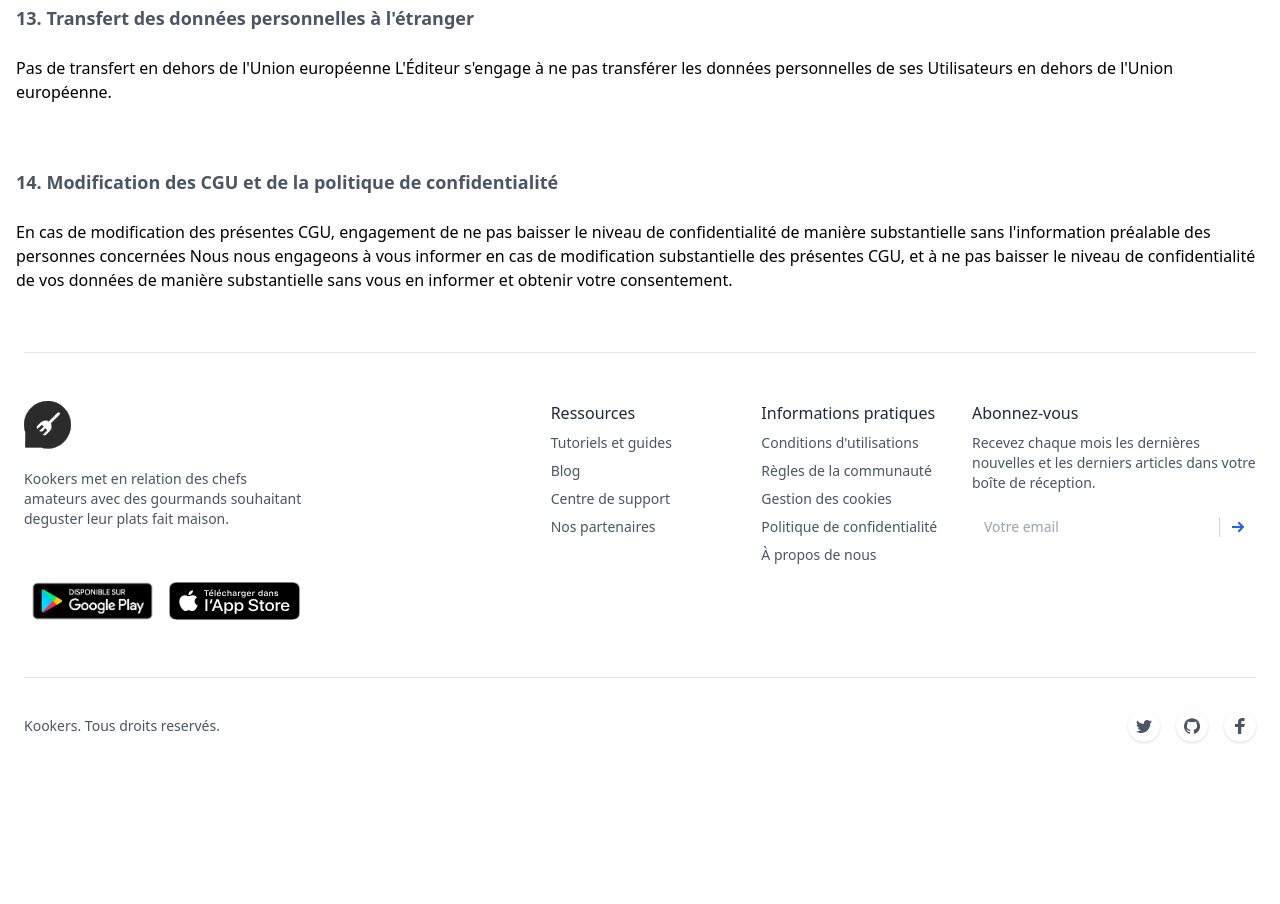
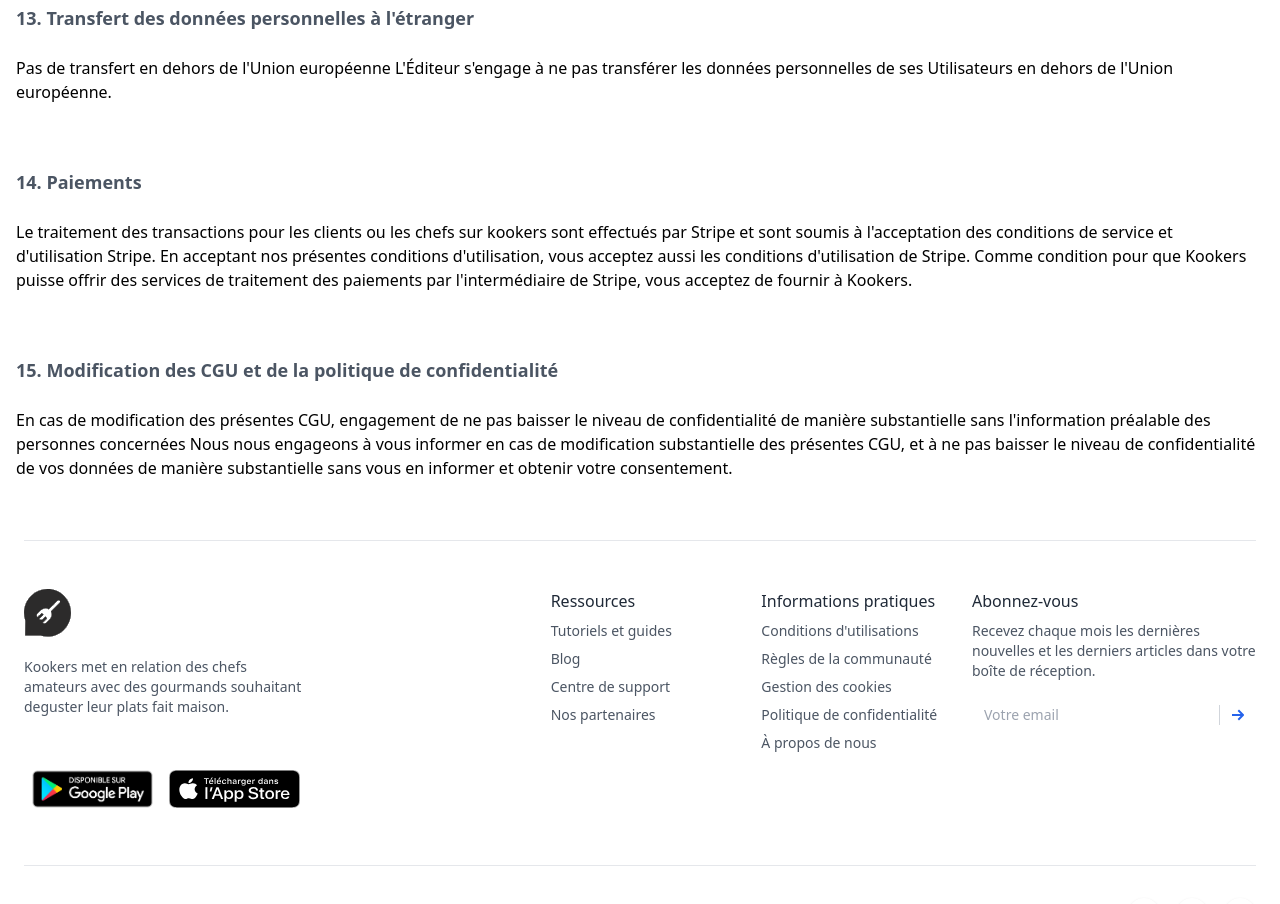
Before and after one commit to princefr/kookers_website, a Next.js app: page /terms in a window 1280 px wide. Shown: the part 3300-4204 px from the top of the page. Before the commit the page ends 4074 px from the top, so only its background shows below. Built offline with nearby package versions, Linux system fonts and the light colour scheme.

Commit message:
adding paiement section to terms

```diff
--- a/pages/terms.js
+++ b/pages/terms.js
@@ -172,9 +172,17 @@ L'Éditeur s'engage à ne pas transférer les données personnelles de ses Utili
 
               </div>
 
+              <div className="py-5">
+                <h2 className="text-lg font-bold py-6 text-gray-600">14. Paiements </h2>
+
+                  <p>Le traitement des transactions pour les clients ou les chefs sur kookers sont effectués par Stripe et sont soumis à l'acceptation des conditions de service et d'utilisation Stripe. En acceptant nos présentes conditions d'utilisation, vous acceptez aussi les conditions d'utilisation de Stripe. Comme condition pour que Kookers puisse offrir des services de traitement des paiements par l'intermédiaire de Stripe, vous acceptez de fournir à Kookers. </p>
+
+
+              </div>
+
 
               <div className="py-5">
-                <h2 className="text-lg font-bold py-6 text-gray-600">14. Modification des CGU et de la politique de confidentialité </h2>
+                <h2 className="text-lg font-bold py-6 text-gray-600">15. Modification des CGU et de la politique de confidentialité </h2>
 
                   <p>En cas de modification des présentes CGU, engagement de ne pas baisser le niveau de confidentialité de manière substantielle sans l'information préalable des personnes concernées
 Nous nous engageons à vous informer en cas de modification substantielle des présentes CGU, et à ne pas baisser le niveau de confidentialité de vos données de manière substantielle sans vous en informer et obtenir votre consentement.</p>
```
